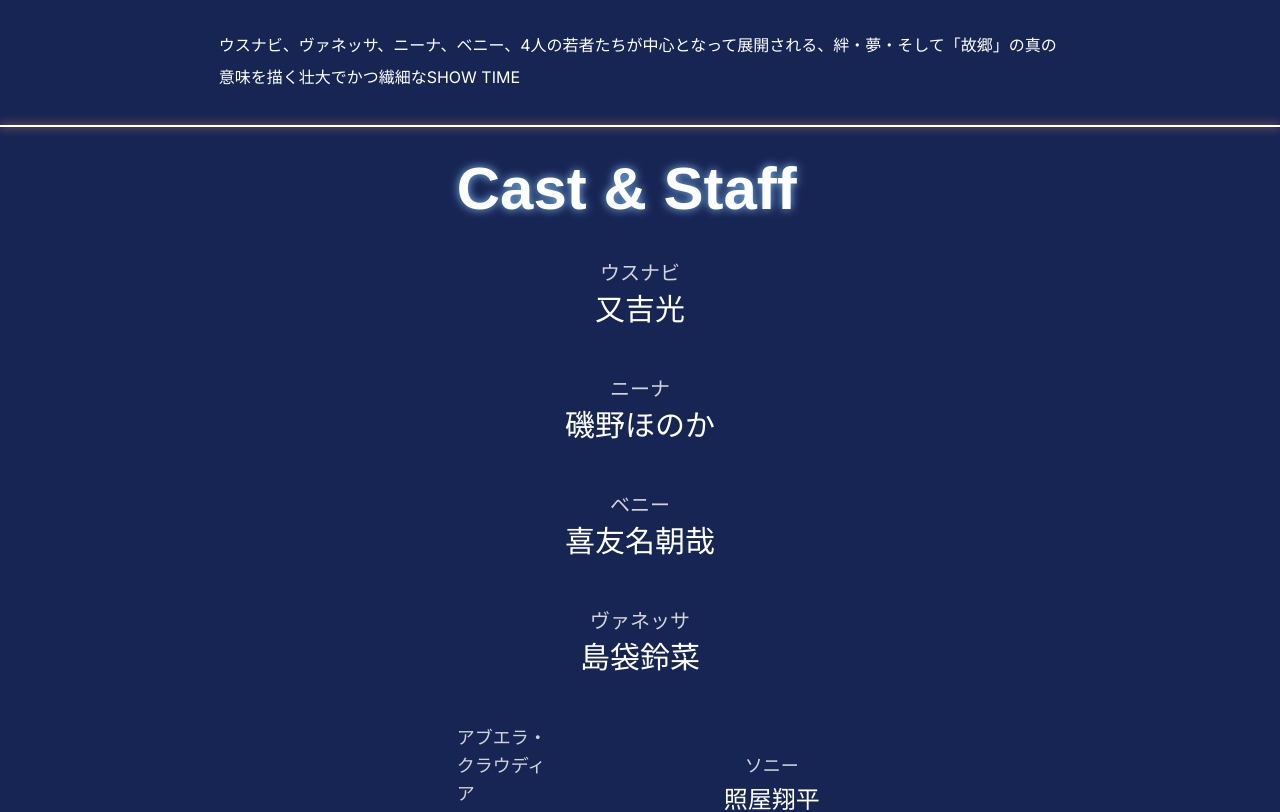
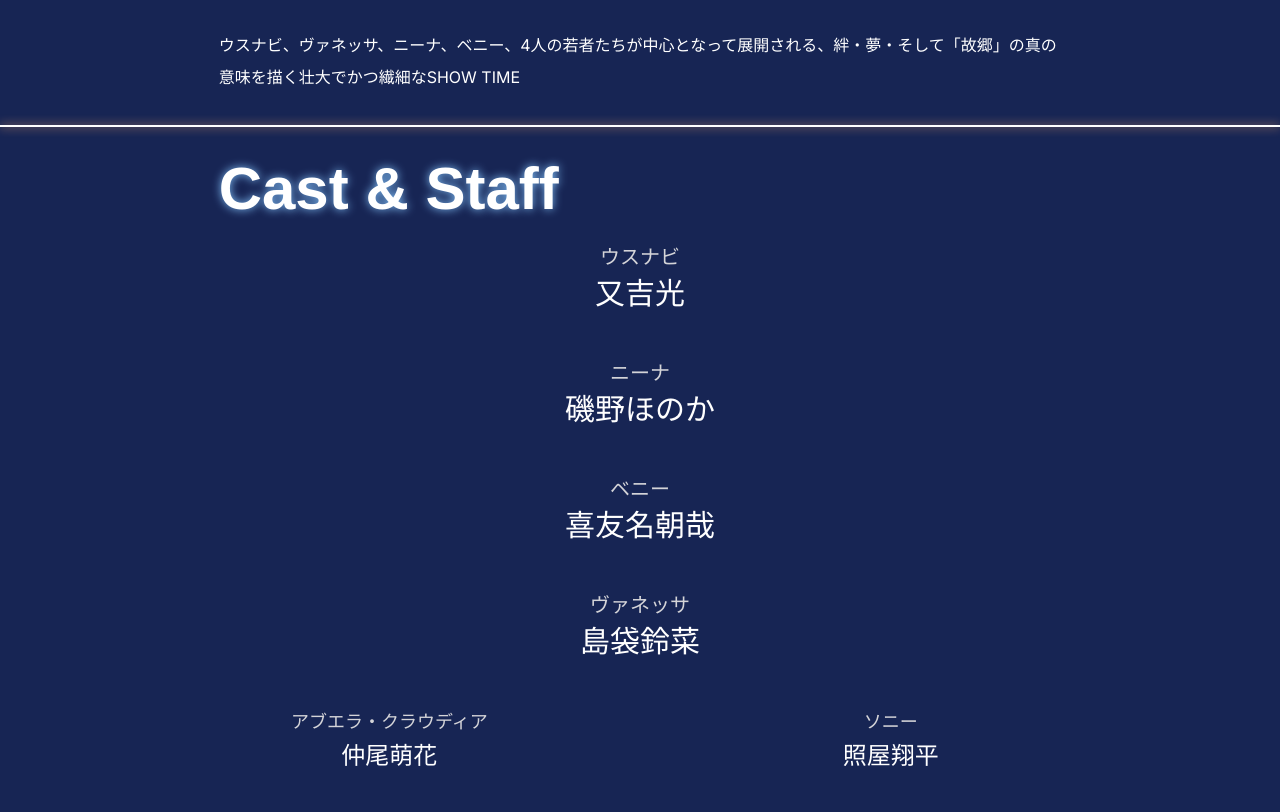
Before and after one commit to egnuyuki/ryudaimusical, a Next.js app: page /2023 in a window 1280 px wide. Shown: the part 2200-3012 px from the top of the page. Built offline with nearby package versions, Linux system fonts and the light colour scheme; a web font is replaced by a local one.

Commit message:
ふわっと修正

```diff
--- a/src/app/2023/components/Credit.tsx
+++ b/src/app/2023/components/Credit.tsx
@@ -1,12 +1,11 @@
 import H2 from "./H2";
-import Image from "next/image";
 import Member1 from "./Member1"
 import Member2 from "./Member2"
 import FadingInOnScroll from "./FadingInOnScroll";
 export default function Credit() {
     return (
-        <FadingInOnScroll>
-            <div className="w-full md:w-10/12 mx-auto px-8 py-8 flex justify-center gap-4 flex-col  max-w-screen-xl">
+        <div className="w-full md:w-10/12 mx-auto px-8 py-8 flex justify-center gap-4 flex-col  max-w-screen-xl">
+            <FadingInOnScroll>
                 <H2 h2J='Cast & Staff'/>
                 <div className="w-full text-white flex flex-col gap-20">
                     <div>
@@ -52,7 +51,7 @@ export default function Credit() {
                         </div>
                     </div>
                 </div>
-            </div>
-        </FadingInOnScroll>
+            </FadingInOnScroll>
+        </div>
     );
 }
--- a/src/app/2023/components/Ticket.tsx
+++ b/src/app/2023/components/Ticket.tsx
@@ -7,8 +7,8 @@ import BtnOrange from "./BtnOrange";
 import FadingInOnScroll from "./FadingInOnScroll";
 export default function Ticket() {
     return (
+        <div className="w-full md:w-10/12 mx-auto px-8 py-8 flex justify-center gap-4 flex-col  max-w-screen-xl">
             <FadingInOnScroll>
-        <div className="w-full md:w-10/12 mx-auto px-8 py-8 flex justify-center gap-4 flex-col  max-w-screen-xl">
                 <H2 h2J='Ticket'/>
                 <div className="flex flex-col items-center gap-4 md:gap-8 mb-4 md:mb-12">
                     <H3 h3J="料金"/>
@@ -29,7 +29,7 @@ export default function Ticket() {
                         <li>提出して頂いたお客様の情報は本人の事前の同意なく第三者に提供することはありません。</li>
                     </ul>
                 </div>
+            </FadingInOnScroll>
         </div>
-        </FadingInOnScroll>
     );
 }
```
Lines whose indentation alone changed are shown as unchanged.
